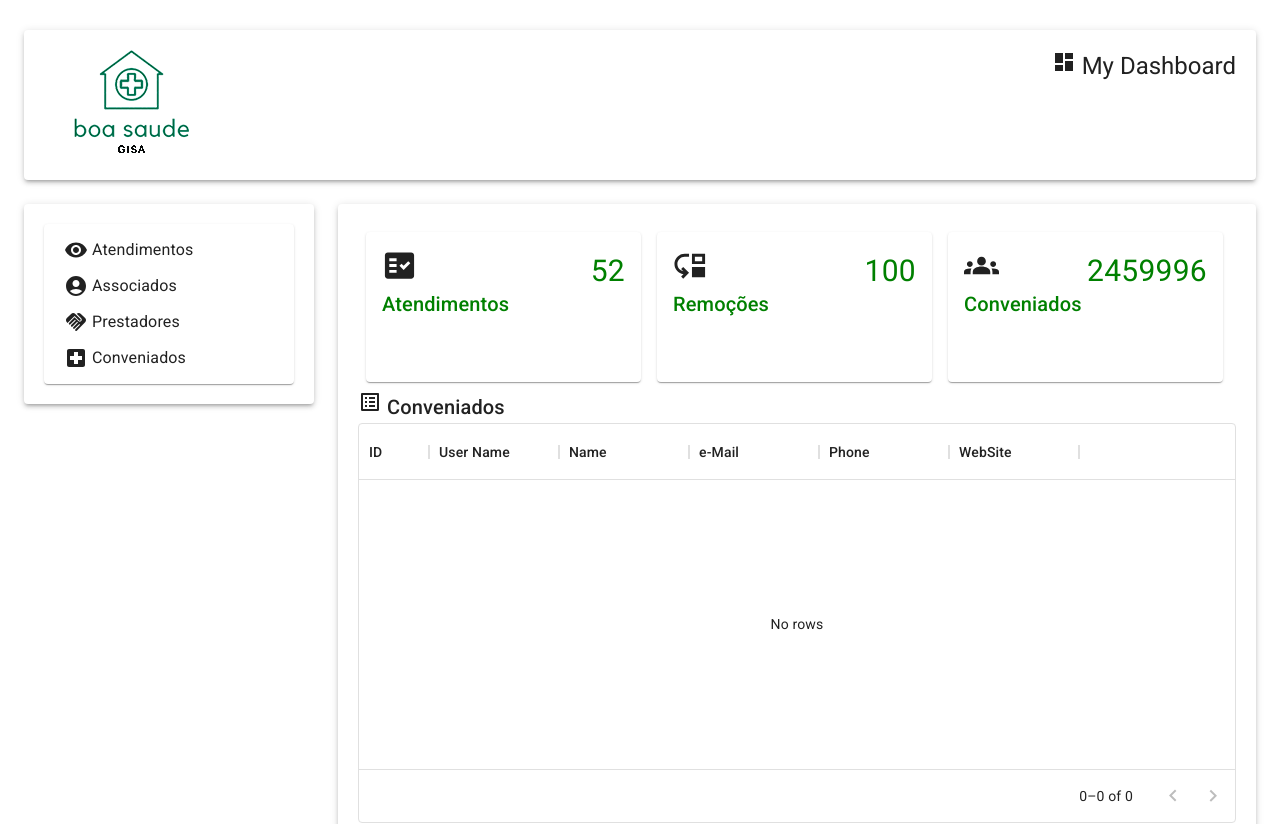
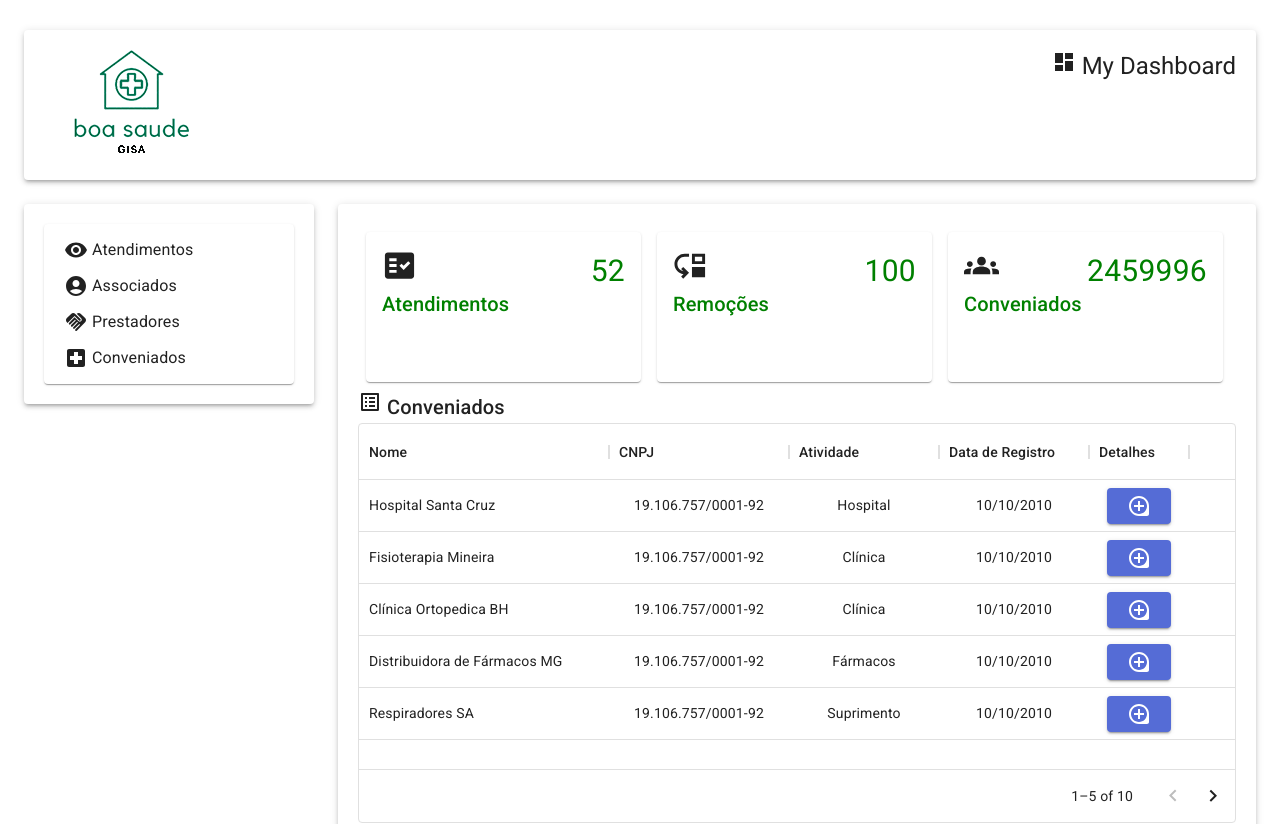
Before and after one commit to andrealoisio/tcc-draft, a React (Create React App) app in the folder apps/gisa-ui/: page /form in a window 1280 px wide. Shown: the top 824 px of the page. Built offline with nearby package versions, Linux system fonts and the light colour scheme; no server answers.

Commit message:
Datatable linkavel

```diff
--- a/apps/gisa-ui/src/components/Conveniados/ConveniadoForm.js
+++ b/apps/gisa-ui/src/components/Conveniados/ConveniadoForm.js
@@ -3,20 +3,62 @@ import AtendimentosCard from './AtendimentosCard';
 import RemocaoCards from './RemocaoCards';
 import TotalConveniadoCard from './TotalConveniadoCard';
 import { DataGrid } from '@mui/x-data-grid';
-import { useState, useEffect } from 'react';
+// import { useState, useEffect } from 'react';
 import { makeStyles } from "@material-ui/core/styles";
 import Typography from '@mui/material/Typography';
 import ListAltIcon from '@mui/icons-material/ListAlt';
-
+import { Link } from 'react-router-dom';
+import LoupeIcon from '@mui/icons-material/Loupe';
+import Button from "@material-ui/core/Button";
 
 const columns = [
-  { field: 'id', headerName: 'ID', width: 70 },
-  { field: 'username', headerName: 'User Name', width: 130 },
-  { field: 'name', headerName: 'Name', width: 130 },
-  { field: 'email', headerName: 'e-Mail', width: 130 },
-  { field: 'phone', headerName: 'Phone', width: 130 },
-  { field: 'website', headerName: 'WebSite', width: 130 },
-]
+  { field: 'id', headerName: 'Id', width: 100, hide: true, disableColumnMenu: true },
+   { field: 'nome', headerName: 'Nome', width: 250  },
+  // { field: 'nome', headerName: 'Nome', width: 200,  renderCell: (params) => (
+  //   <Link to={"/"}>{params.value}</Link>
+  // ) },
+  { field: 'cnpj', headerName: 'CNPJ', width: 180, align: "center" },
+  { field: 'atividade', headerName: 'Atividade', width: 150, align: "center" },
+  { field: 'data_registro', headerName: 'Data de Registro', width: 150, align: "center" },
+  {
+    field: 'detalhe',
+    headerName: 'Detalhes',
+    sortable: false,
+    width: 100,
+    disableClickEventBubbling: true,
+    disableColumnMenu: true,
+    align: "center",
+    renderCell: (params) => {
+      return (
+        <Link to={"/detalheConveniados/" + params.row.id}>
+          <Button variant="contained" color="primary"><LoupeIcon /></Button>
+        </Link>
+      );
+    }
+  },
+];
+const rows = [
+  { id: 1, nome: 'Hospital Santa Cruz', cnpj: '19.106.757/0001-92', atividade: 'Hospital', data_registro: '10/10/2010' },
+  { id: 2, nome: 'Fisioterapia Mineira', cnpj: '19.106.757/0001-92', atividade: 'Clínica', data_registro: '10/10/2010' },
+  { id: 3, nome: 'Clínica Ortopedica BH', cnpj: '19.106.757/0001-92', atividade: 'Clínica', data_registro: '10/10/2010' },
+  { id: 4, nome: 'Distribuidora de Fármacos MG', cnpj: '19.106.757/0001-92', atividade: 'Fármacos', data_registro: '10/10/2010' },
+  { id: 5, nome: 'Respiradores SA', cnpj: '19.106.757/0001-92', atividade: 'Suprimento', data_registro: '10/10/2010' },
+  { id: 6, nome: 'Hospital São Luiz da Barra', cnpj: '19.106.757/0001-92', atividade: 'Hospital', data_registro: '10/10/2010' },
+  { id: 7, nome: 'Hospital Mineiros', cnpj: '19.106.757/0001-92', atividade: 'Hospital', data_registro: '10/10/2010' },
+  { id: 8, nome: 'Clinica dos Olhos Bh', cnpj: '19.106.757/0001-92', atividade: 'Clínica', data_registro: '10/10/2010' },
+  { id: 9, nome: 'Hospital Geral', cnpj: '19.106.757/0001-92', atividade: 'Hospital', data_registro: '10/10/2010' },
+  { id: 10, nome: 'Nutrição de Minas', cnpj: '19.106.757/0001-92', atividade: 'Clínica', data_registro: '10/10/2010' },
+
+];
+
+// const columns = [
+//   { field: 'id', headerName: 'ID', width: 70 },
+//   { field: 'username', headerName: 'User Name', width: 130 },
+//   { field: 'name', headerName: 'Name', width: 130 },
+//   { field: 'email', headerName: 'e-Mail', width: 130 },
+//   { field: 'phone', headerName: 'Phone', width: 130 },
+//   { field: 'website', headerName: 'WebSite', width: 130 },
+// ]
 const useStyles = makeStyles((theme) => ({
   card: {
     display: 'flex',
@@ -25,17 +67,18 @@ const useStyles = makeStyles((theme) => ({
   },
 }));
 
+
 export default function ConveniadoForm() {
   const classes = useStyles();
-  const [rows, setRows] = useState([])
+  // const [rows, setRows] = useState([])
 
-  useEffect(() => {
-    fetch("https://jsonplaceholder.typicode.com/users")
-      .then(resp => resp.json())
-      .then(resp => {
-        setRows(resp)
-      })
-  }, [])
+  // useEffect(() => {
+  //   fetch("https://jsonplaceholder.typicode.com/users")
+  //     .then(resp => resp.json())
+  //     .then(resp => {
+  //       setRows(resp)
+  //     })
+  // }, [])
   return (
     <div className="App">
       <div className={classes.card}>
@@ -50,6 +93,7 @@ export default function ConveniadoForm() {
       </div>
       <div style={{ height: 400, width: '100%' }}>
         <DataGrid
+          rowOptions={{ selectable: true }}
           rows={rows}
           columns={columns}
           pageSize={5}
--- /dev/null
+++ b/apps/gisa-ui/src/components/Conveniados/DetalheConveniados.js
@@ -0,0 +1,12 @@
+import React from 'react';
+import { useParams } from "react-router-dom";
+
+export default function DetalheConveniados() {
+  const { id } = useParams();
+  return (
+          <>
+            <h1>Code Placeholder</h1>
+            <h1>{id}</h1>
+          </>
+        );
+      }
--- a/apps/gisa-ui/src/components/Main.js
+++ b/apps/gisa-ui/src/components/Main.js
@@ -10,6 +10,8 @@ import Header from './Layout/Header';
 import { Routes, Route } from "react-router-dom";
 import Footer from './Layout/Footer';
 import ConveniadoForm from './Conveniados/ConveniadoForm';
+import DetalheConveniados from './Conveniados/DetalheConveniados';
+
 
 export default function Main() {
     return(
@@ -39,6 +41,8 @@ export default function Main() {
                         <Route path="home" element={<Home />} />
                         <Route path="datatable" element={<DataTable />} />
                         <Route path="form" element={<ConveniadoForm />} />
+                        <Route path="detalheConveniados/:id" element={<DetalheConveniados />} />
+
                     </Routes>
                 </Paper>
             </article>
```
